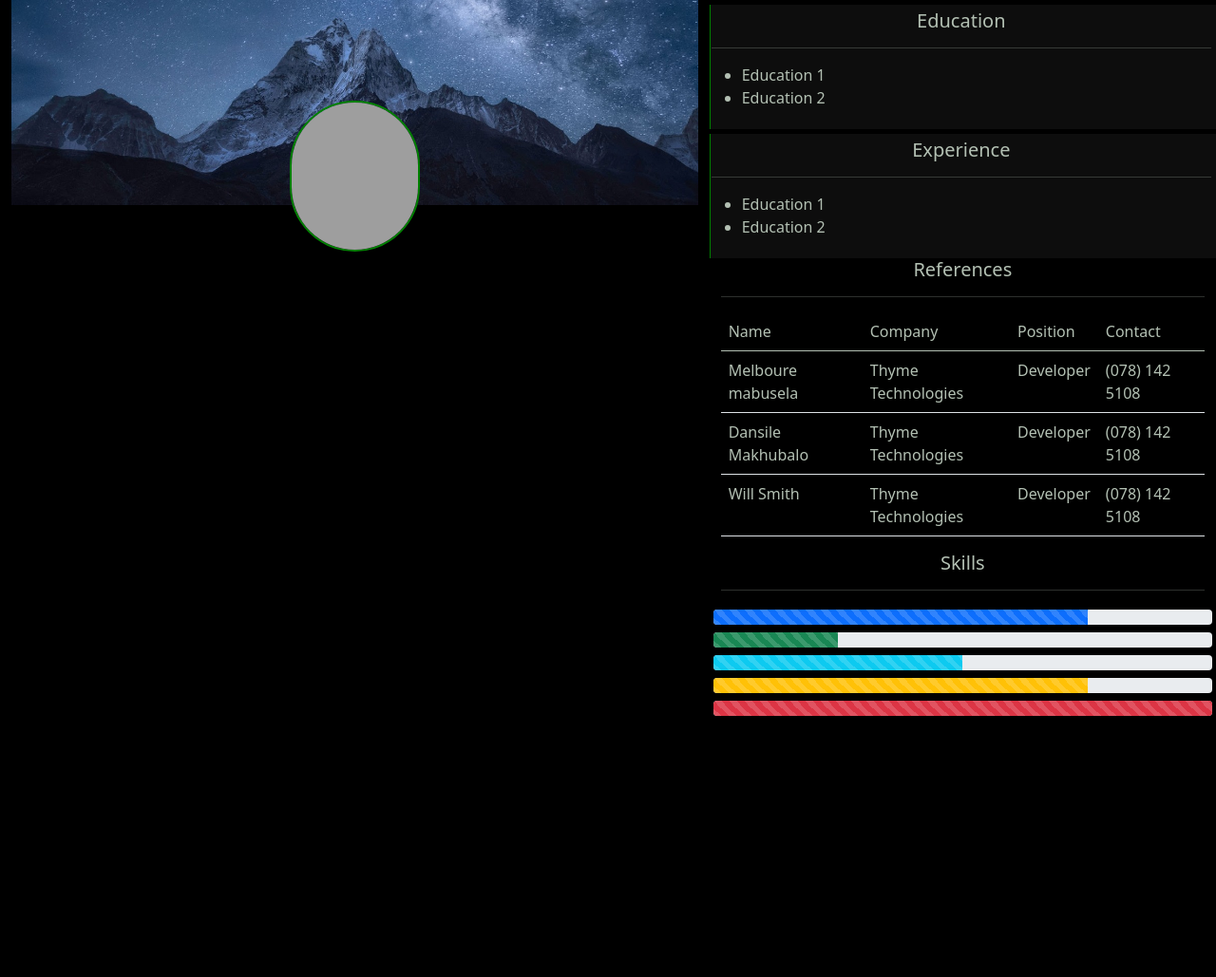
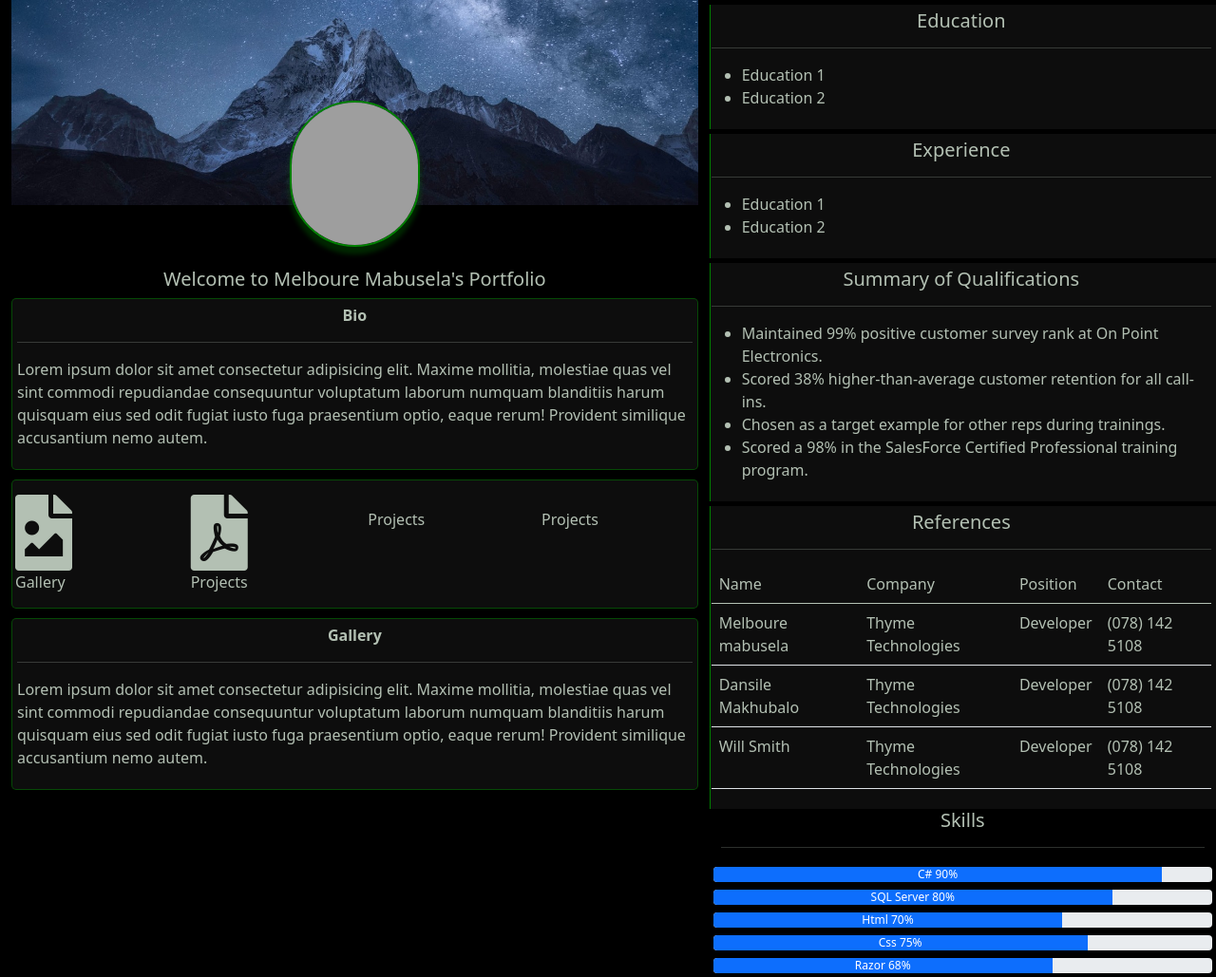
Before and after one commit to Melboure/myPortfolio.github.io, a plain HTML site: page index.html in a window 1280 px wide. Shown: the whole page at 95% size. Before the commit the page ends 800 px from the top, so only its background shows below. Drawn offline with nearby package versions, Linux system fonts and the light colour scheme.

Commit message:
More Updates

```diff
--- a/index.html
+++ b/index.html
@@ -6,6 +6,7 @@
     <meta name="viewport" content="width=device-width, initial-scale=1">
     <!-- Bootstrap CSS -->
     <link href="https://cdn.jsdelivr.net/npm/bootstrap@5.0.2/dist/css/bootstrap.min.css" rel="stylesheet" integrity="sha384-EVSTQN3/azprG1Anm3QDgpJLIm9Nao0Yz1ztcQTwFspd3yD65VohhpuuCOmLASjC" crossorigin="anonymous">
+    <link href="https://cdnjs.cloudflare.com/ajax/libs/font-awesome/5.13.0/css/all.min.css" rel="stylesheet">
     <title>Hello, world!</title>
     <style>
         body, html {
@@ -21,14 +22,14 @@
         .profilePic {
             content: url(Contents/melboure.jpg);
             width: 19%;
-          height: 21%;
+            height: 15%;
             display: block;
             position: relative;
             margin: 0 auto;
             bottom: 110px;
             border: 2px solid green;
             border-radius: 93px;
-          content-visibility: auto;
+            box-shadow: 0px 7px 5px 1px #0080004d;
         }
 
         .skilsProgress {
@@ -41,14 +42,93 @@
             padding: 5px 5px 5px 1px;
             border-left: 1px solid green;
         }
+
+        .detailsCard {
+            border: 1px solid #00800085;
+            border-radius: 5px;
+            padding: 5px;
+            background: #ffffff0d;
+            margin-bottom: 10px;
+        }
     </style>
 </head>
-<body
+<body>
     <div class="container-fluid">
         <div class="row">
             <div class="col-7">
                 <div class="bannerBg"></div>
                 <div class="profilePic"></div>
+
+                <div style=" position: relative; bottom: 88px;">
+                    <h5 style="position: relative;display: block;text-align: center;">Welcome to Melboure Mabusela's Portfolio</h5>
+
+                    <div class="detailsCard">
+                        <div class="row">
+                            <div class="col">
+                                <span style="text-align:center;font-weight:bold;display:block">Bio</span>
+                                <hr />
+                                <p>
+                                    Lorem ipsum dolor sit amet consectetur adipisicing elit. Maxime mollitia,
+                                    molestiae quas vel sint commodi repudiandae consequuntur voluptatum laborum
+                                    numquam blanditiis harum quisquam eius sed odit fugiat iusto fuga praesentium
+                                    optio, eaque rerum! Provident similique accusantium nemo autem.
+                                </p>
+                            </div>
+                        </div>
+                    </div>
+
+                    <div class="detailsCard">
+                        <div class="row">
+                            <div class="col" style="padding: 10px;">
+                                <div class="">
+                                  <i style="font-size: 80px;" class="fa fa-file-image"></i>
+                                </div>
+
+                                <div class="">Gallery</div>
+                            </div>
+
+                            <div class="col" style="padding: 10px 16px;">
+                                <div class="">
+                                  <i style="font-size: 80px;" class="fa fa-file-pdf"></i>
+                                </div>
+
+                                <div class="">Projects</div>
+                            </div>
+
+                            <div class="col">
+                                <div class="">
+                                    <img src="" />
+                                </div>
+
+                                <div class="">Projects</div>
+                            </div>
+
+                            <div class="col">
+                                <div class="">
+                                    <img src="" />
+                                </div>
+
+                                <div class="">Projects</div>
+                            </div>
+                        </div>
+                    </div>
+
+                    <div class="detailsCard">
+                        <div class="row">
+                            <div class="col">
+                                <span style="text-align:center;font-weight:bold;display:block">Gallery</span>
+                                <hr />
+                                <p>
+                                    Lorem ipsum dolor sit amet consectetur adipisicing elit. Maxime mollitia,
+                                    molestiae quas vel sint commodi repudiandae consequuntur voluptatum laborum
+                                    numquam blanditiis harum quisquam eius sed odit fugiat iusto fuga praesentium
+                                    optio, eaque rerum! Provident similique accusantium nemo autem.
+                                </p>
+                            </div>
+                        </div>
+                    </div>
+                </div>
+
             </div>
             <div class="col-5">
                 <div class="row">
@@ -79,7 +159,22 @@
                         </p>
                     </div>
 
-                 <div class="">
+                    <div class="sectionContainer">
+                        <h5 style="text-align: center;">
+                            Summary of Qualifications
+                        </h5>
+                        <hr />
+                        <p>
+                            <ul>
+                                <li>Maintained 99% positive customer survey rank at On Point Electronics.</li>
+                                <li>Scored 38% higher-than-average customer retention for all call-ins.</li>
+                                <li>Chosen as a target example for other reps during trainings.</li>
+                                <li>Scored a 98% in the SalesForce Certified Professional training program.</li>
+                            </ul>
+                        </p>
+                    </div>
+
+                    <div class="sectionContainer">
                         <h5 style="text-align: center;">
                             References
                         </h5>
@@ -127,27 +222,42 @@
                         <div class="row">
                             <div class="col-12 skilsProgress">
                                 <div class="progress">
-                                 <div class="progress-bar progress-bar-striped progress-bar-animated" role="progressbar" aria-valuenow="75" aria-valuemin="0" aria-valuemax="100" style="width: 75%"></div>
+                                    <div class="progress-bar" role="progressbar" aria-valuenow="90"
+                                         aria-valuemin="0" aria-valuemax="100" style="width:90%">
+                                        C# 90%
+                                    </div>
                                 </div>
                             </div>
                             <div class="col-12 skilsProgress">
                                 <div class="progress">
-                                 <div class="progress-bar progress-bar-striped progress-bar-animated bg-success" role="progressbar" style="width: 25%" aria-valuenow="25" aria-valuemin="0" aria-valuemax="100"></div>
+                                    <div class="progress-bar" role="progressbar" aria-valuenow="80"
+                                         aria-valuemin="0" aria-valuemax="100" style="width:80%">
+                                        SQL Server 80%
+                                    </div>
                                 </div>
                             </div>
                             <div class="col-12 skilsProgress">
                                 <div class="progress">
-                                 <div class="progress-bar progress-bar-striped progress-bar-animated bg-info" role="progressbar" style="width: 50%" aria-valuenow="50" aria-valuemin="0" aria-valuemax="100"></div>
+                                    <div class="progress-bar" role="progressbar" aria-valuenow="70"
+                                         aria-valuemin="0" aria-valuemax="100" style="width:70%">
+                                        Html 70%
+                                    </div>
                                 </div>
                             </div>
                             <div class="col-12 skilsProgress">
                                 <div class="progress">
-                                 <div class="progress-bar progress-bar-striped progress-bar-animated bg-warning" role="progressbar" style="width: 75%" aria-valuenow="75" aria-valuemin="0" aria-valuemax="100"></div>
+                                    <div class="progress-bar" role="progressbar" aria-valuenow="75"
+                                         aria-valuemin="0" aria-valuemax="100" style="width:75%">
+                                        Css 75%
+                                    </div>
                                 </div>
                             </div>
                             <div class="col-12 skilsProgress">
                                 <div class="progress">
-                                 <div class="progress-bar progress-bar-striped progress-bar-animated bg-danger" role="progressbar" style="width: 100%" aria-valuenow="100" aria-valuemin="0" aria-valuemax="100"></div>
+                                    <div class="progress-bar" role="progressbar" aria-valuenow="68"
+                                         aria-valuemin="0" aria-valuemax="100" style="width:68%">
+                                        Razor 68%
+                                    </div>
                                 </div>
                             </div>
                         </div>
```
Lines whose indentation alone changed are shown as unchanged.
